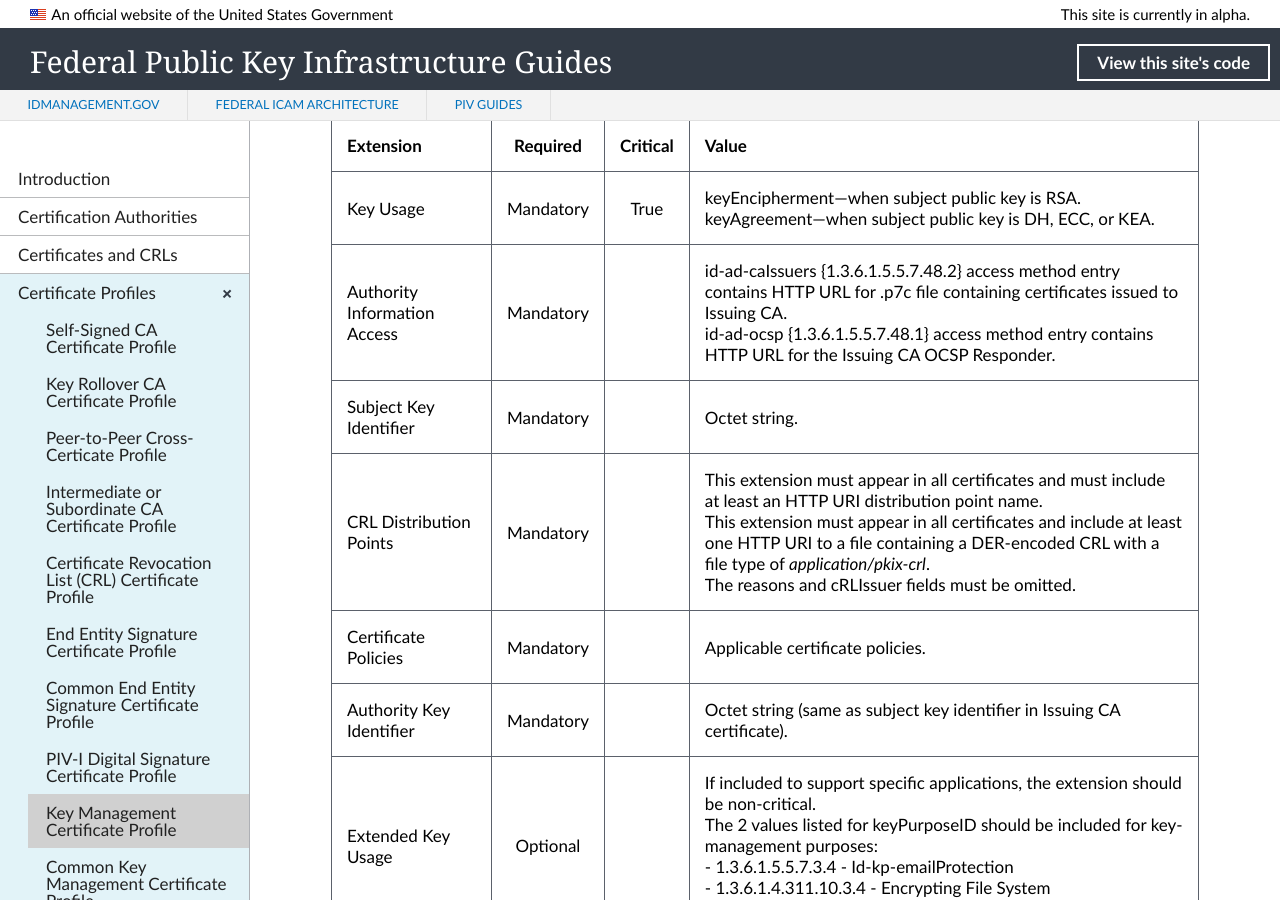
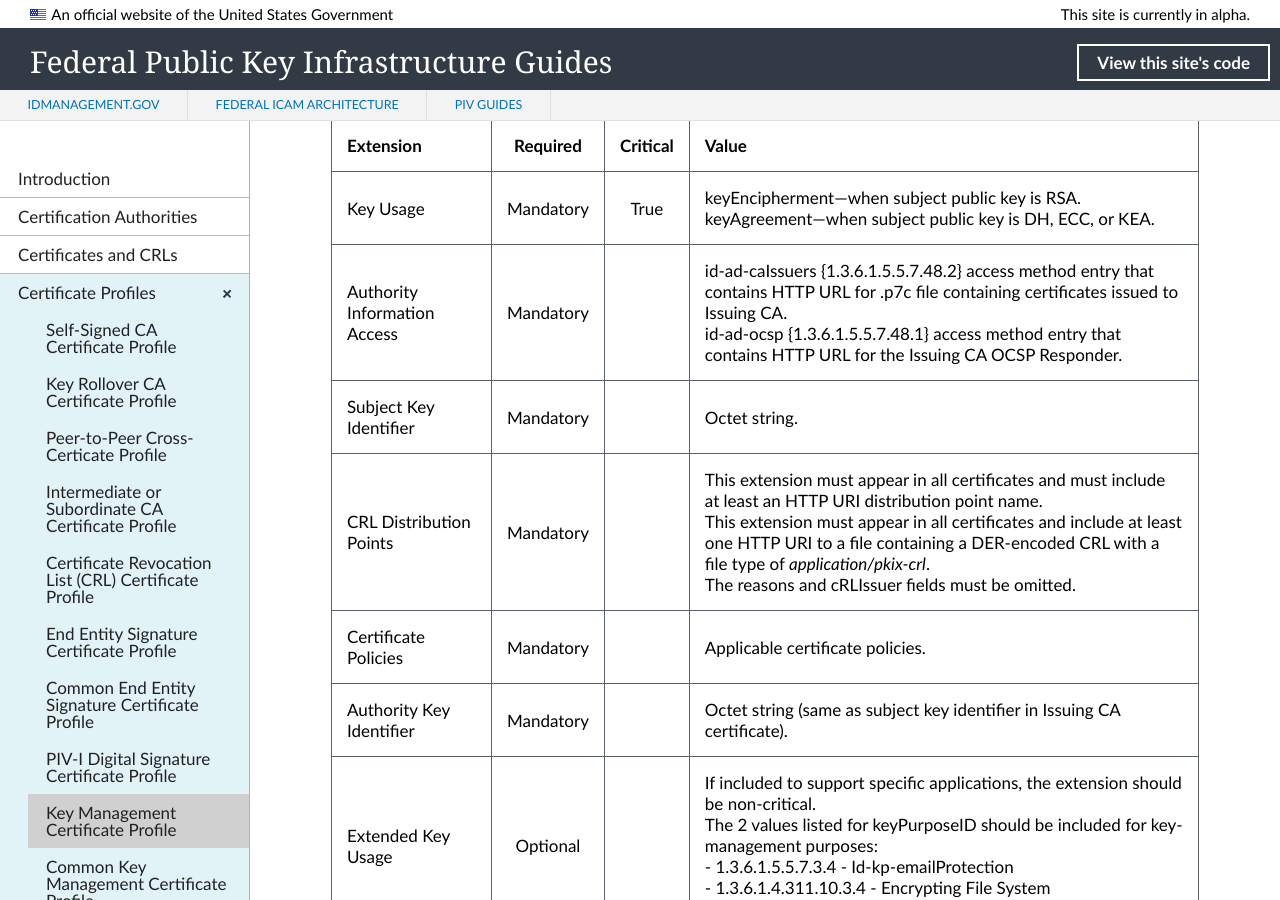
Before and after one commit to GSA/fpki-guides, a Jekyll site: the page built from _profiles/09_key_mgmt.md, in a window 1280 px wide and 900 px high, scrolled down 1078 px. Built offline with Jekyll 4.4.1, drawn with Linux system fonts in a browser that asks for light colours; nearby versions of some CDN libraries; library files that are not in the unit come from our copies.

Commit message:
Update 09_key_mgmt.md
Edit

```diff
--- a/_profiles/09_key_mgmt.md
+++ b/_profiles/09_key_mgmt.md
@@ -19,7 +19,7 @@
 |               |                 |              |                                       |
 | **Extension** |  **Required**   | **Critical** | **Value**                             |
 | Key Usage  | Mandatory | True |  keyEncipherment&mdash;when subject public key is RSA.<BR>keyAgreement&mdash;when subject public key is DH, ECC, or KEA. |
-|Authority Information Access   | Mandatory  |  | id-ad-caIssuers {1.3.6.1.5.5.7.48.2} access method entry contains HTTP URL for .p7c file containing certificates issued to Issuing CA.<br>id-ad-ocsp {1.3.6.1.5.5.7.48.1} access method entry contains HTTP URL for the Issuing CA OCSP Responder. |
+|Authority Information Access   | Mandatory  |  | id-ad-caIssuers {1.3.6.1.5.5.7.48.2} access method entry that contains HTTP URL for .p7c file containing certificates issued to Issuing CA.<br>id-ad-ocsp {1.3.6.1.5.5.7.48.1} access method entry that contains HTTP URL for the Issuing CA OCSP Responder. |
 | Subject Key Identifier   | Mandatory |  | Octet string.  |
 | CRL Distribution Points   | Mandatory |   |  This extension must appear in all certificates and must include at least an HTTP URI distribution point name.<br>This extension must appear in all certificates and include at least one HTTP URI to a file containing a DER-encoded CRL with a file type of _application/pkix-crl_.<br>The reasons and cRLIssuer fields must be omitted.<!--Wendy needs to eliminate redundancy.--> |
 | Certificate Policies   | Mandatory  |  | Applicable certificate policies. |
```
